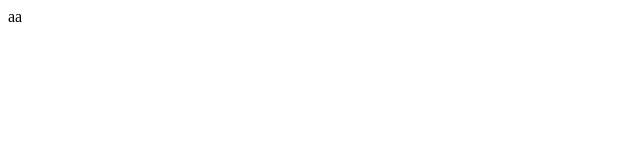
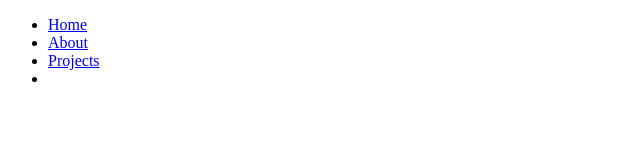
Before and after one commit to mckayl22a/mckayl22a.github.io, a plain HTML site: page index.html in a window 1280 px wide. Shown: the whole page, without its empty margins (0-640 px from the left). Drawn offline with Linux system fonts and the light colour scheme.

Commit message:
Implement navigation menu in index.html
Added navigation menu with links to Home, About, and Projects pages.

```diff
--- a/index.html
+++ b/index.html
@@ -4,7 +4,28 @@
   <meta charset="utf-8">
   <title>Untitled</title>
 </head>
-<body>
-  aa
+<body class="home">
+  <nav>
+        <!-- Navigation Menu -->
+        <ul>
+            <li>
+                <a href="Index.html">
+                    <div class="Navigation_element">Home</div>
+                </a>
+            </li>
+            <li>
+                <a href="About.html">
+                    <div class="Navigation_element">About</div>
+                </a>
+            </li>
+            <li>
+                <a href="projects.html">
+                    <div class="Navigation_element">Projects</div>
+                </a>
+            </li>
+            <li class="Right">
+            </li>
+        </ul>
+    </nav>
 </body>
 </html>
```
